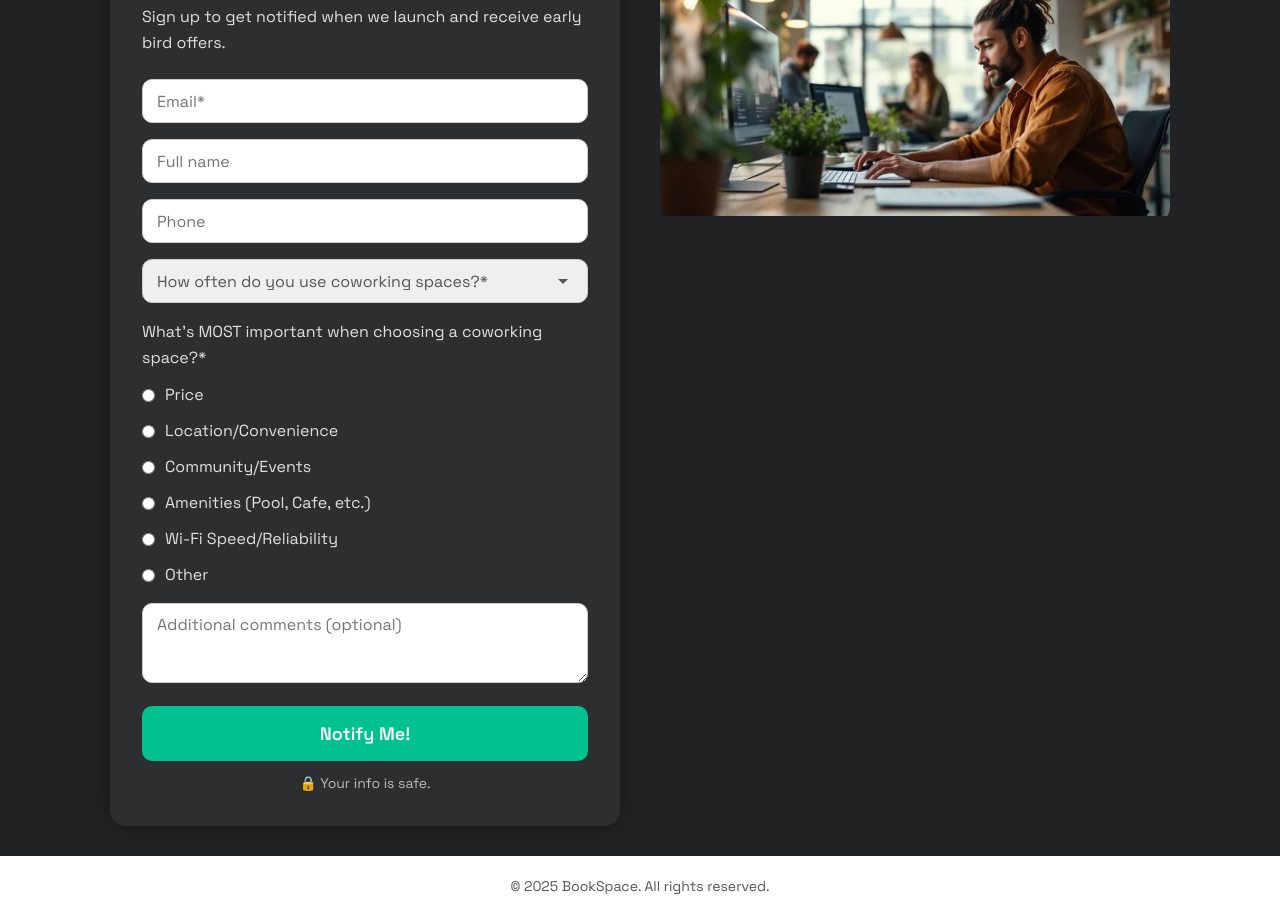
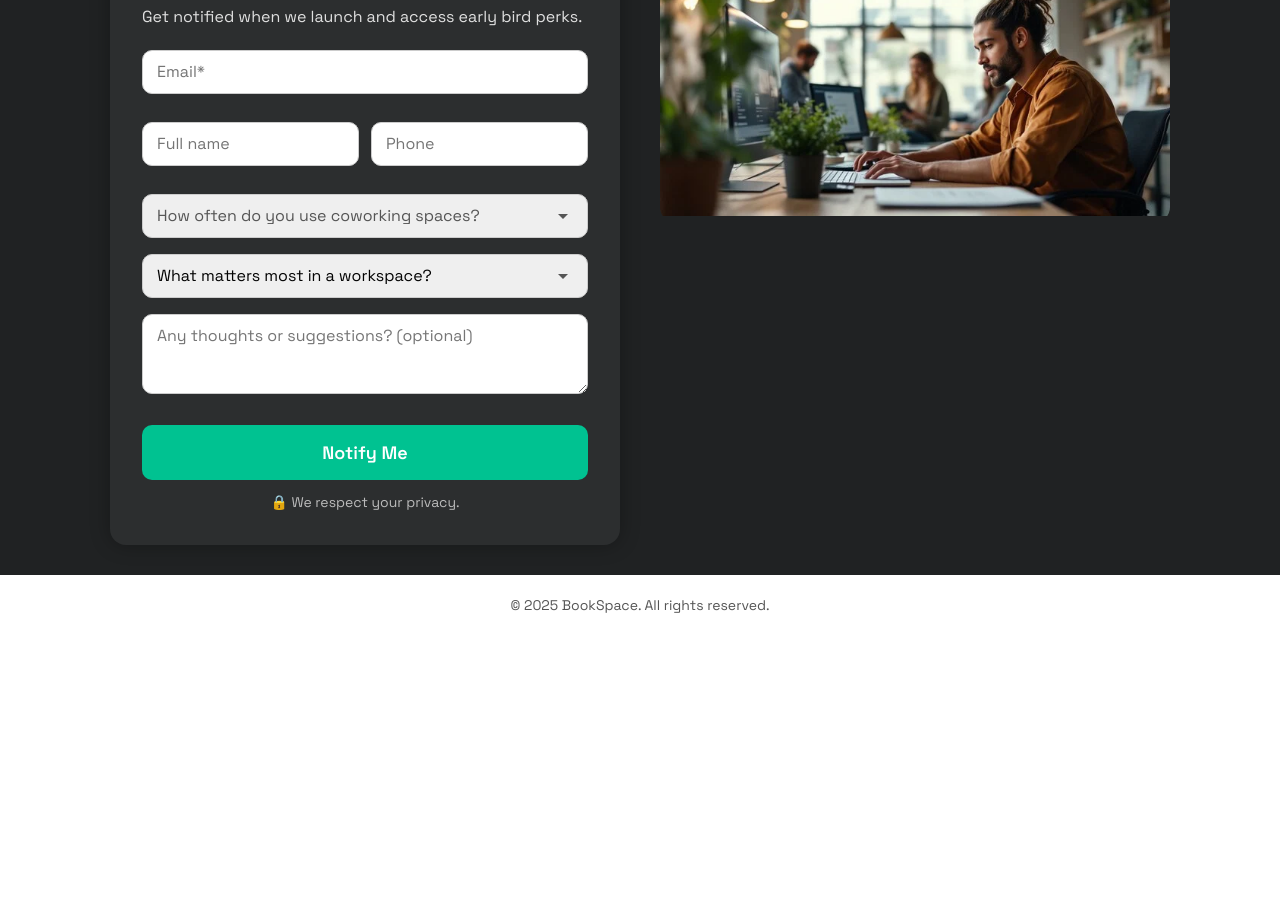
Before and after one commit to lauraxh91/flex-spaces-app, a React (Vite) app: page / in a window 1280 px wide. Shown: the part 2400-3297 px from the top of the page. After the commit the page ends 3016 px from the top, so only its background shows below. Built offline with nearby package versions, Linux system fonts and the light colour scheme.

Commit message:
made the form more compact

```diff
--- a/src/components/Workspaces/WorkspacesPage.jsx
+++ b/src/components/Workspaces/WorkspacesPage.jsx
@@ -598,113 +598,98 @@ const WorkspacesPage = () => {
             <div style={styles.signupCard}>
  <form onSubmit={handleSubmit}>
   <div style={styles.formHeadline}>Be the First to Know!</div>
-                <p style={styles.formSubheadline}>
-                  Sign up to get notified when we launch and receive early bird
-                  offers.
+  <p style={{ ...styles.formSubheadline, marginBottom: "20px" }}>
+    Get notified when we launch and access early bird perks.
   </p>
 
+  <div
+    style={{
+      display: "flex",
+      flexWrap: "wrap",
+      gap: "12px",
+      justifyContent: "space-between",
+    }}
+  >
     <input
-                  style={styles.input}
+      style={{ ...styles.input, flex: "1 1 100%" }}
       name="email"
       type="email"
       placeholder="Email*"
       value={form.email}
       onChange={handleChange}
       required
-                  aria-label="Email address"
     />
 
     <input
-                  style={styles.input}
+      style={{ ...styles.input, flex: "1 1 48%" }}
       name="name"
       placeholder="Full name"
       value={form.name}
       onChange={handleChange}
-                  aria-label="Full name"
     />
 
     <input
-                  style={styles.input}
+      style={{ ...styles.input, flex: "1 1 48%" }}
       name="phone"
       placeholder="Phone"
       value={form.phone}
       onChange={handleChange}
-                  aria-label="Phone number"
       type="tel"
     />
+  </div>
 
   <select
     style={{
       ...styles.select,
+      marginTop: "12px",
       color: isFrequencyPlaceholder ? "#555" : "#030303",
     }}
     name="frequency"
     value={form.frequency}
     onChange={handleChange}
-                  required
   >
     <option value="" disabled>
-                    How often do you use coworking spaces?*
+      How often do you use coworking spaces?
     </option>
     <option value="daily">Daily</option>
     <option value="few_times_week">A few times a week</option>
     <option value="few_times_month">A few times a month</option>
-                  <option value="rarely">
-                    Rarely (special occasions/travel)
-                  </option>
-                  <option value="never">Never (but interested)</option>
+    <option value="rarely">Rarely (travel only)</option>
+    <option value="never">Never (but curious)</option>
   </select>
 
-                <div style={styles.radioGroup}>
-                  <p
-                    style={{
-                      ...styles.formSubheadline,
-                      marginBottom: "12px",
-                    }}
+  <select
+    style={styles.select}
+    name="important_factor"
+    value={form.important_factor}
+    onChange={handleChange}
   >
-                    What's MOST important when choosing a coworking space?*
-                  </p>
-                  {[
-                    { value: "price", label: "Price" },
-                    { value: "location", label: "Location/Convenience" },
-                    { value: "community", label: "Community/Events" },
-                    {
-                      value: "amenities",
-                      label: "Amenities (Pool, Cafe, etc.)",
-                    },
-                    { value: "wifi", label: "Wi-Fi Speed/Reliability" },
-                    { value: "other", label: "Other" },
-                  ].map((item) => (
-                    <label key={item.value} style={styles.radioLabel}>
-                      <input
-                        type="radio"
-                        name="important_factor"
-                        value={item.value}
-                        checked={form.important_factor === item.value}
-                        onChange={handleChange}
-                        required
-                        style={styles.radioInput}
-                      />
-                      {item.label}
-                    </label>
-                  ))}
-                </div>
+    <option value="" disabled>
+      What matters most in a workspace?
+    </option>
+    <option value="price">Price</option>
+    <option value="location">Location</option>
+    <option value="community">Community & Events</option>
+    <option value="amenities">Amenities (Pool, Cafe, etc.)</option>
+    <option value="wifi">Wi-Fi Reliability</option>
+    <option value="other">Other</option>
+  </select>
 
   <textarea
     style={styles.textarea}
     name="comment"
-                  placeholder="Additional comments (optional)"
+    placeholder="Any thoughts or suggestions? (optional)"
     value={form.comment}
     onChange={handleChange}
-                  aria-label="Additional comments"
   />
 
-                <button type="submit" style={styles.formButton}>
-                  Notify Me!
+  <button type="submit" style={{ ...styles.formButton, marginTop: "8px" }}>
+    Notify Me
   </button>
+  <p style={styles.smallText}>🔒 We respect your privacy.</p>
+</form>
 
-                <p style={styles.smallText}>🔒 Your info is safe.</p>
-              </form>
+
             </div>
 
             <div style={styles.formImageWrapper} className="hide-on-mobile">
```
Lines whose indentation alone changed are shown as unchanged.
